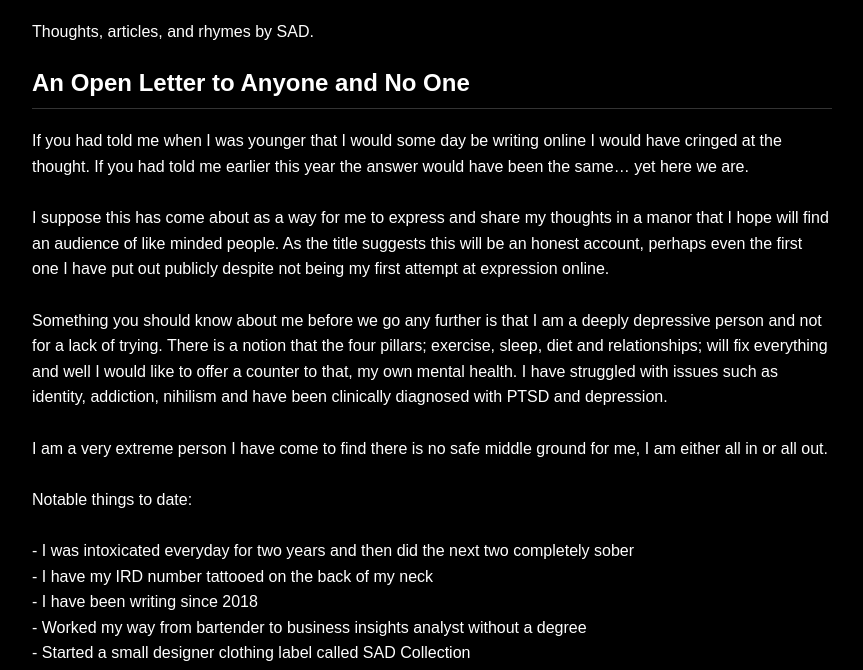
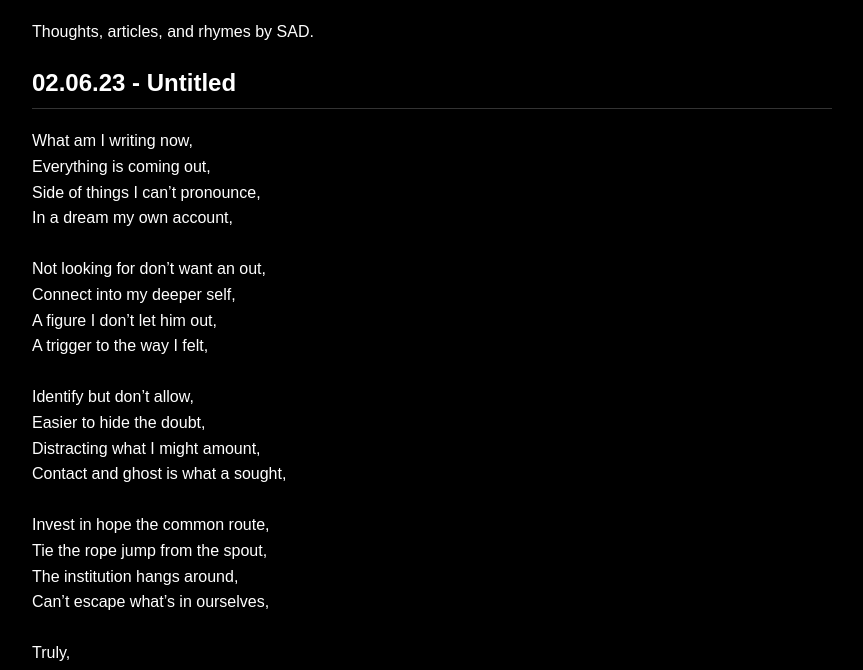
Before and after one commit to sad-dbd/truly-sad-blog, a plain HTML site: page index.html in a window 1280 px wide. Shown: the part 124-794 px from the top of the page, without its empty margins (208-1071 px from the left). Drawn offline with Linux system fonts and the light colour scheme.

Commit message:
Update index.html

```diff
--- a/index.html
+++ b/index.html
@@ -51,34 +51,6 @@
 <div class="content">
     <h1>Truly, SAD</h1>
     <p>Thoughts, articles, and rhymes by SAD.</p>
-
-    <div class="post">
-        <h2>An Open Letter to Anyone and No One</h2>
-        <p>
-            If you had told me when I was younger that I would some day be writing online I would have cringed at the thought. If you had told me earlier this year the answer would have been the same… yet here we are.
-            <br><br>
-            I suppose this has come about as a way for me to express and share my thoughts in a manor that I hope will find an audience of like minded people. As the title suggests this will be an honest account, perhaps even the first one I have put out publicly despite not being my first attempt at expression online.
-            <br><br>
-            Something you should know about me before we go any further is that I am a deeply depressive person and not for a lack of trying. There is a notion that the four pillars; exercise, sleep, diet and relationships; will fix everything and well I would like to offer a counter to that, my own mental health. I have struggled with issues such as identity, addiction, nihilism and have been clinically diagnosed with PTSD and depression.
-            <br><br>
-            I am a very extreme person I have come to find there is no safe middle ground for me, I am either all in or all out.
-            <br><br>
-            Notable things to date:
-            <br><br>
-            -	I was intoxicated everyday for two years and then did the next two completely sober<br>
-            -	I have my IRD number tattooed on the back of my neck<br>
-            -	I have been writing since 2018<br>
-            -	Worked my way from bartender to business insights analyst without a degree<br>
-            -	Started a small designer clothing label called SAD Collection<br>
-            -	Hosted a podcast called “Unhappy Hour”<br>
-            -	Have a vlog called “A Dull Life”
-            <br><br>
-            It is strange to distil your life into a few key bullet points I like to try and think of life as chapters in a book even down to the level of giving them titles. You will come to learn that I am not without my intricacies and that my internal dialogue is often far deeper than anything I dear articulate, words once spoken can not be withdrawn. This project however will reveal my inner most world, so welcome.
-            <br><br>
-            Truly,<br>
-            SAD
-        </p>
-    </div>
 
     <div class="post">
         <h2>02.06.23 - Untitled</h2>
```
